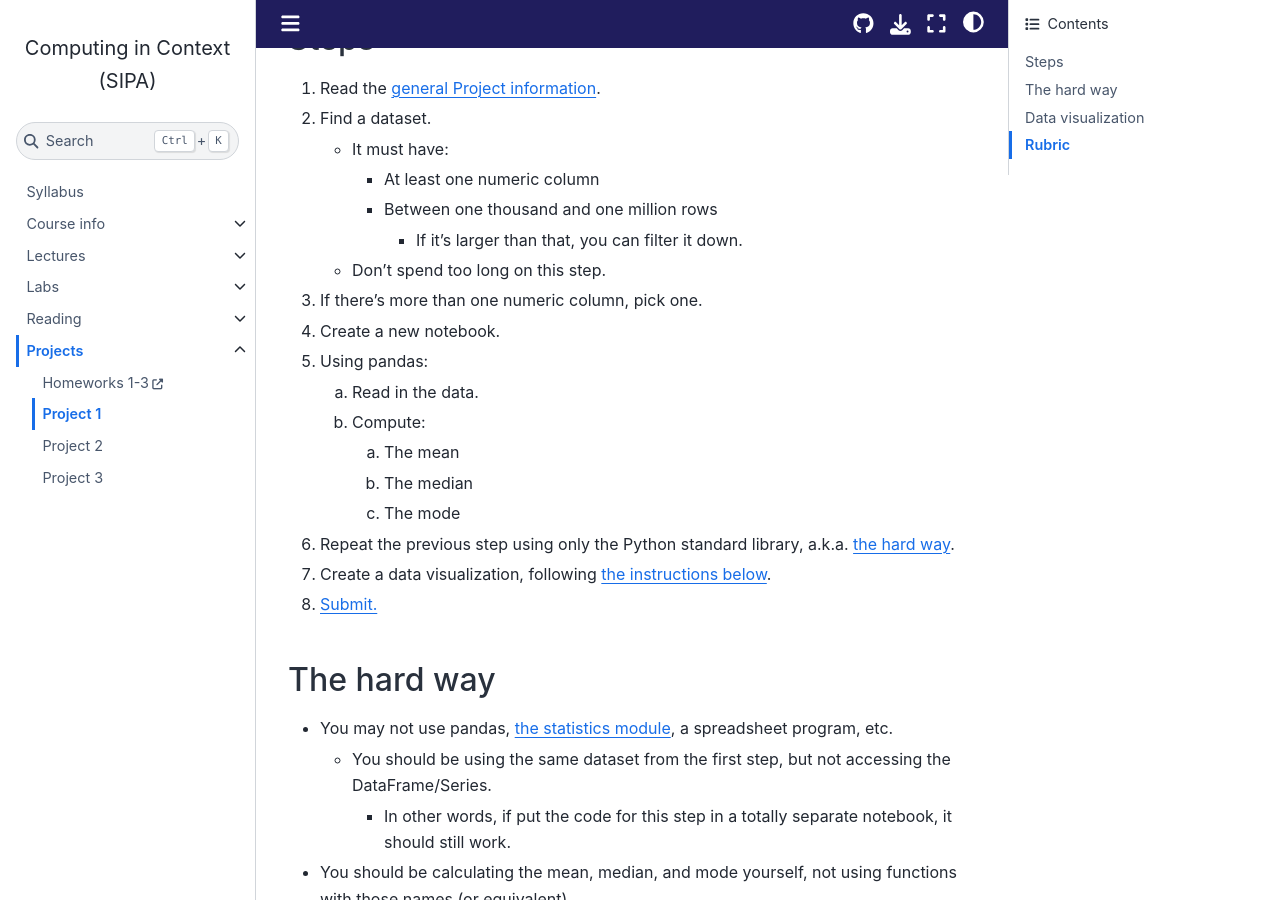
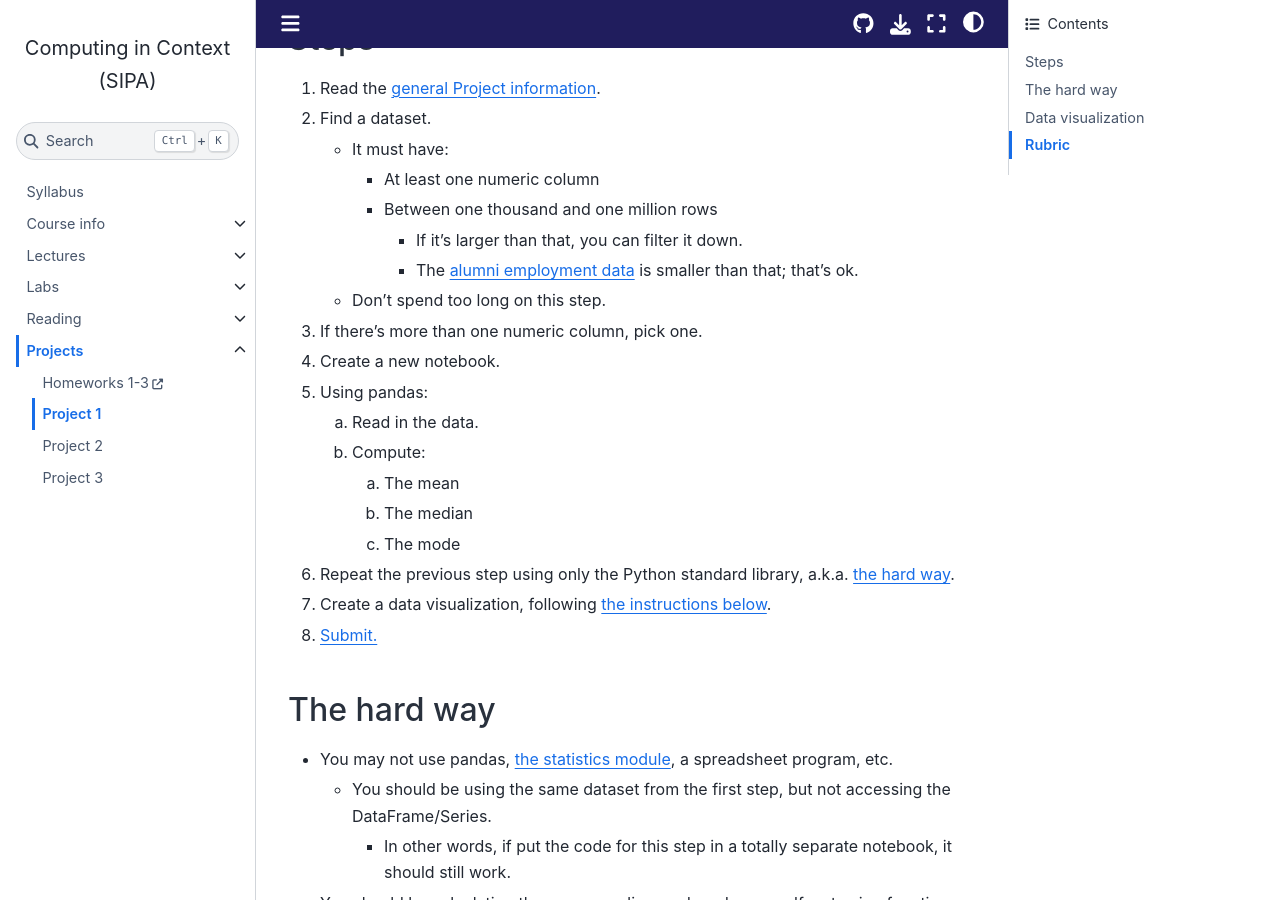
Before and after one commit to afeld/computing-in-context, a Jupyter Book: the page built from project_1.md, in a window 1280 px wide and 900 px high, scrolled down 320 px. Built offline with Jupyter Book 1.0.4 settings and Sphinx 7.4.7 and the Sphinx Book theme 1.1.4, drawn with Linux system fonts in a browser that asks for light colours; pages that are not in the unit, such as notebooks, are missing from menus; comment, search, counter and statistics services are not loaded.

Commit message:
note that employment data can be used for project 1

```diff
--- a/project_1.md
+++ b/project_1.md
@@ -15,6 +15,7 @@ In this project, you will:
      - At least one numeric column
      - Between one thousand and one million rows
        - If it's larger than that, you can filter it down.
+       - The [alumni employment data](projects.md#alumni-employment-data) is smaller than that; that's ok.
    - Don't spend too long on this step.
 1. If there's more than one numeric column, pick one.
 1. Create a new notebook.
```
